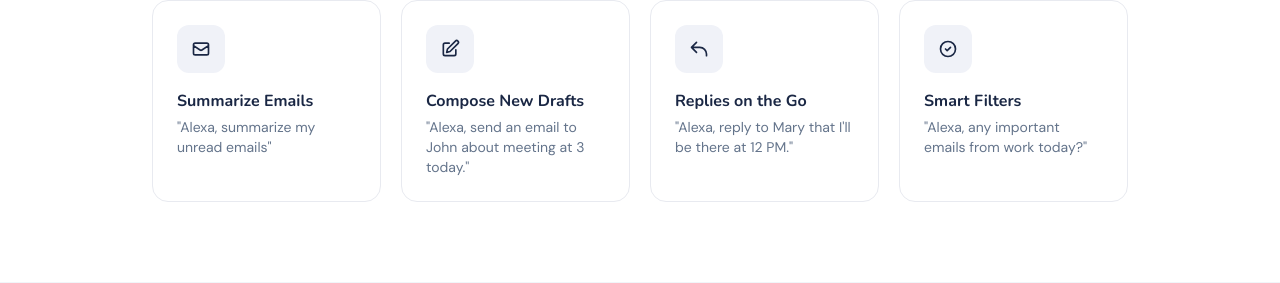
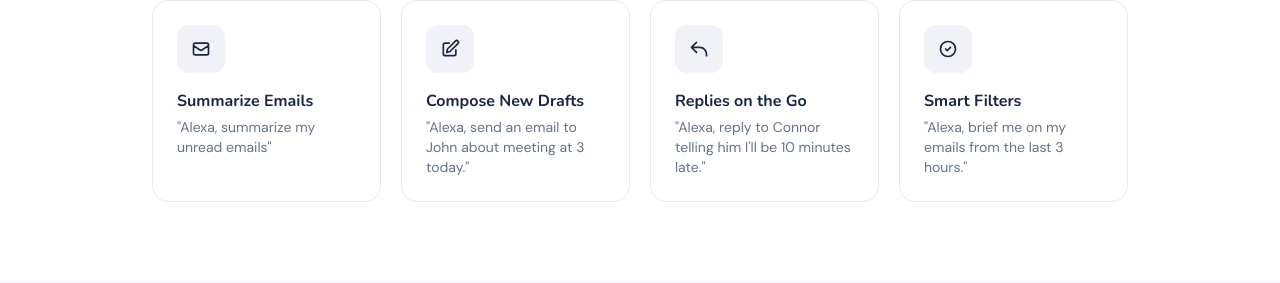
Before and after one commit to IsaaMaster/StudentOS-HomePage, a FastAPI app: page / in a window 1280 px wide. Shown: the part 959-1242 px from the top of the page. Run offline with FastAPI, Linux system fonts and the light colour scheme; some libraries are stand-ins or nearby versions.

Commit message:
minor wording fixes

```diff
--- a/templates/index.html
+++ b/templates/index.html
@@ -207,7 +207,7 @@
           </svg>
         </div>
         <h3 class="font-bold text-[#1a2744] mb-1"> Replies on the Go</h3>
-        <p class="text-sm text-slate-500">"Alexa, reply to Mary that I'll be there at 12 PM."</p>
+        <p class="text-sm text-slate-500">"Alexa, reply to Connor telling him I'll be 10 minutes late."</p>
       </div>
 
       <div class="feature-card rounded-2xl p-6">
@@ -217,7 +217,7 @@
           </svg>
         </div>
         <h3 class="font-bold text-[#1a2744] mb-1">Smart Filters</h3>
-        <p class="text-sm text-slate-500">"Alexa, any important emails from work today?"</p>
+        <p class="text-sm text-slate-500">"Alexa, brief me on my emails from the last 3 hours."</p>
       </div>
 
     </div>
```
